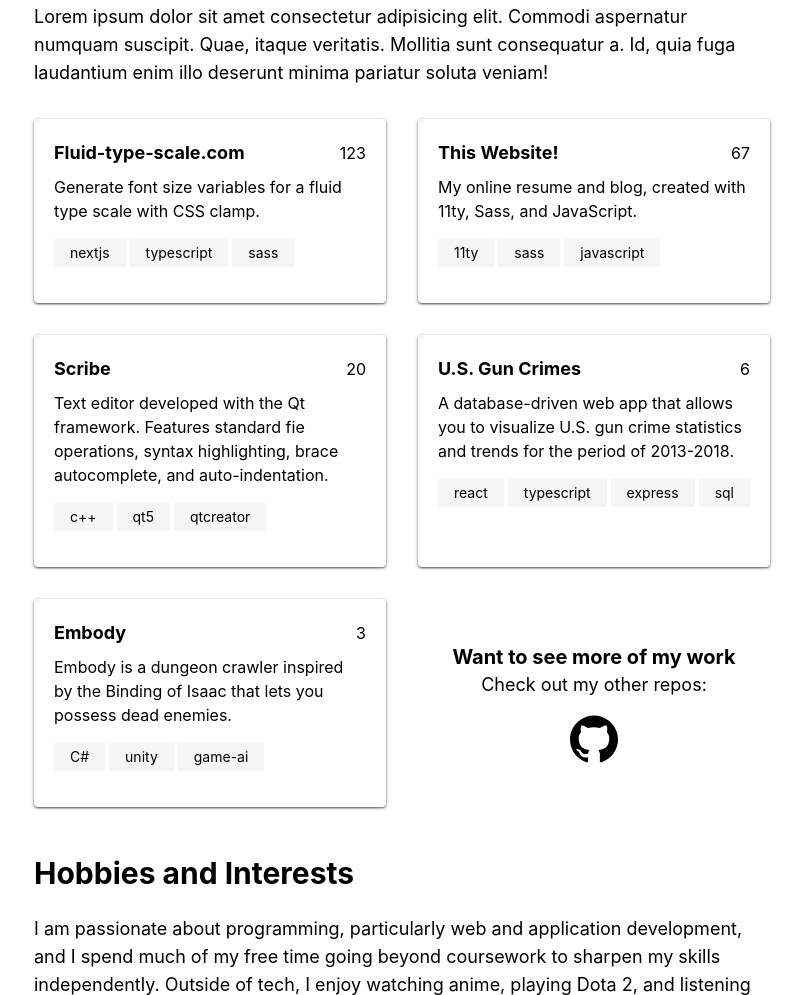
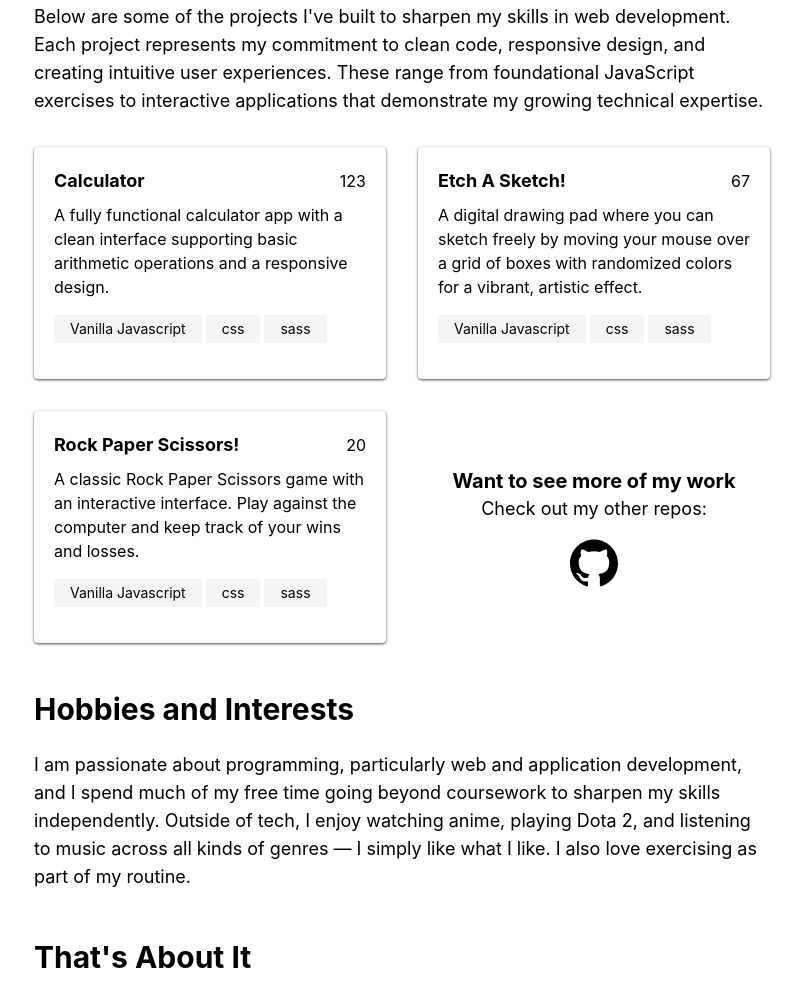
Before and after one commit to Dtdeep/portfolio, a website built with Vite: page index.html in a window 1280 px wide. Shown: the part 805-1800 px from the top of the page, without its empty margins (238-1041 px from the left). Built offline with nearby package versions, Linux system fonts and the light colour scheme.

Commit message:
Fix final

```diff
--- a/index.html
+++ b/index.html
@@ -45,90 +45,62 @@
     <!-- Software Projects -->
     <section class="mt-12">
       <h2 class="text-3xl font-bold dark:text-white">Software Projects</h2>
-      <p class="mt-6 text-lg dark:text-neutral-200">Lorem ipsum dolor sit amet consectetur adipisicing elit. Commodi
-        aspernatur numquam suscipit. Quae, itaque veritatis. Mollitia sunt consequatur a. Id, quia fuga laudantium enim
-        illo deserunt minima pariatur soluta veniam!</p>
+      <p class="mt-6 text-lg dark:text-neutral-200">Below are some of the projects I've built to sharpen my skills in web development. Each project represents my commitment to clean code, responsive design, and creating intuitive user experiences. These range from foundational JavaScript exercises to interactive applications that demonstrate my growing technical expertise.</p>
 
       <!-- Projects gallery -->
       <div class="mt-8 grid grid-cols-1 gap-8 sm:grid-cols-2">
+        <a href="https://dtdeep.github.io/odin-calculator/" style="text-decoration: none; display: block;">
           <section
             class="card cursor-pointer rounded p-5 shadow-sm shadow-black/60 transition hover:-translate-y-2 hover:shadow-md hover:shadow-black/50 dark:bg-neutral-800">
             <header class="flex items-center justify-between dark:text-gray-50">
-            <h3 class="text-lg font-bold">Fluid-type-scale.com</h3>
+              <h3 class="text-lg font-bold">Calculator</h3>
               <span>123</span>
             </header>
-          <div class="mt-2 dark:text-gray-300">Generate font size variables for a fluid type scale with CSS clamp.</div>
+            <div class="mt-2 dark:text-gray-300">A fully functional calculator app with a clean interface supporting basic arithmetic operations and a responsive design.</div>
 
             <footer class="my-4 flex gap-1">
-            <span class="bg-neutral-100 px-4 py-1 text-sm dark:bg-neutral-600 dark:text-gray-50">nextjs</span>
-            <span class="bg-neutral-100 px-4 py-1 text-sm dark:bg-neutral-600 dark:text-gray-50">typescript</span>
+              <span class="bg-neutral-100 px-4 py-1 text-sm dark:bg-neutral-600 dark:text-gray-50">Vanilla Javascript</span>
+              <span class="bg-neutral-100 px-4 py-1 text-sm dark:bg-neutral-600 dark:text-gray-50">css</span>
               <span class="bg-neutral-100 px-4 py-1 text-sm dark:bg-neutral-600 dark:text-gray-50">sass</span>
             </footer>
           </section>
+        </a>
 
+        <a href="https://dtdeep.github.io/Etch-a-Sketch/" style="text-decoration: none; display: block;">
           <section
             class="card cursor-pointer rounded p-5 shadow-sm shadow-black/60 transition hover:-translate-y-2 hover:shadow-md hover:shadow-black/50 dark:bg-neutral-800">
             <header class="flex items-center justify-between dark:text-gray-50">
-            <h3 class="text-lg font-bold">This Website!</h3>
+              <h3 class="text-lg font-bold">Etch A Sketch!</h3>
               <span>67</span>
             </header>
-          <div class="mt-2 dark:text-gray-300">My online resume and blog, created with 11ty, Sass, and JavaScript.</div>
+            <div class="mt-2 dark:text-gray-300">A digital drawing pad where you can sketch freely by moving your mouse over a grid of boxes with randomized colors for a vibrant, artistic effect.</div>
 
             <footer class="my-4 flex gap-1">
-            <span class="bg-neutral-100 px-4 py-1 text-sm dark:bg-neutral-600 dark:text-gray-50">11ty</span>
+              <span class="bg-neutral-100 px-4 py-1 text-sm dark:bg-neutral-600 dark:text-gray-50">Vanilla Javascript</span>
+              <span class="bg-neutral-100 px-4 py-1 text-sm dark:bg-neutral-600 dark:text-gray-50">css</span>
               <span class="bg-neutral-100 px-4 py-1 text-sm dark:bg-neutral-600 dark:text-gray-50">sass</span>
-            <span class="bg-neutral-100 px-4 py-1 text-sm dark:bg-neutral-600 dark:text-gray-50">javascript</span>
             </footer>
           </section>
+        </a>
 
+        <a href="https://dtdeep.github.io/rock-paper-scissors/" style="text-decoration: none; display: block;">
           <section
             class="card cursor-pointer rounded p-5 shadow-sm shadow-black/60 transition hover:-translate-y-2 hover:shadow-md hover:shadow-black/50 dark:bg-neutral-800">
             <header class="flex items-center justify-between dark:text-gray-50">
-            <h3 class="text-lg font-bold">Scribe</h3>
+              <h3 class="text-lg font-bold">Rock Paper Scissors!</h3>
               <span>20</span>
             </header>
-          <div class="mt-2 dark:text-gray-300">Text editor developed with the Qt framework. Features standard fie
-            operations, syntax highlighting, brace autocomplete, and auto-indentation.</div>
+            <div class="mt-2 dark:text-gray-300">A classic Rock Paper Scissors game with an interactive interface. Play against the computer and keep track of your wins and losses.</div>
 
             <footer class="my-4 flex gap-1">
-            <span class="bg-neutral-100 px-4 py-1 text-sm dark:bg-neutral-600 dark:text-gray-50">c++</span>
-            <span class="bg-neutral-100 px-4 py-1 text-sm dark:bg-neutral-600 dark:text-gray-50">qt5</span>
-            <span class="bg-neutral-100 px-4 py-1 text-sm dark:bg-neutral-600 dark:text-gray-50">qtcreator</span>
+              <span class="bg-neutral-100 px-4 py-1 text-sm dark:bg-neutral-600 dark:text-gray-50">Vanilla Javascript</span>
+              <span class="bg-neutral-100 px-4 py-1 text-sm dark:bg-neutral-600 dark:text-gray-50">css</span>
+              <span class="bg-neutral-100 px-4 py-1 text-sm dark:bg-neutral-600 dark:text-gray-50">sass</span>
             </footer>
           </section>
+        </a>
 
-        <section
-          class="card cursor-pointer rounded p-5 shadow-sm shadow-black/60 transition hover:-translate-y-2 hover:shadow-md hover:shadow-black/50 dark:bg-neutral-800">
-          <header class="flex items-center justify-between dark:text-gray-50">
-            <h3 class="text-lg font-bold">U.S. Gun Crimes</h3>
-            <span>6</span>
-          </header>
-          <div class="mt-2 dark:text-gray-300">A database-driven web app that allows you to visualize U.S. gun crime
-            statistics and trends for the period of 2013-2018.</div>
 
-          <footer class="my-4 flex gap-1">
-            <span class="bg-neutral-100 px-4 py-1 text-sm dark:bg-neutral-600 dark:text-gray-50">react</span>
-            <span class="bg-neutral-100 px-4 py-1 text-sm dark:bg-neutral-600 dark:text-gray-50">typescript</span>
-            <span class="bg-neutral-100 px-4 py-1 text-sm dark:bg-neutral-600 dark:text-gray-50">express</span>
-            <span class="bg-neutral-100 px-4 py-1 text-sm dark:bg-neutral-600 dark:text-gray-50">sql</span>
-          </footer>
-        </section>
-
-        <section
-          class="card cursor-pointer rounded p-5 shadow-sm shadow-black/60 transition hover:-translate-y-2 hover:shadow-md hover:shadow-black/50 dark:bg-neutral-800">
-          <header class="flex items-center justify-between dark:text-gray-50">
-            <h3 class="text-lg font-bold">Embody</h3>
-            <span>3</span>
-          </header>
-          <div class="mt-2 dark:text-gray-300">Embody is a dungeon crawler inspired by the Binding of Isaac that lets
-            you possess dead enemies.</div>
-
-          <footer class="my-4 flex gap-1">
-            <span class="bg-neutral-100 px-4 py-1 text-sm dark:bg-neutral-600 dark:text-gray-50">C#</span>
-            <span class="bg-neutral-100 px-4 py-1 text-sm dark:bg-neutral-600 dark:text-gray-50">unity</span>
-            <span class="bg-neutral-100 px-4 py-1 text-sm dark:bg-neutral-600 dark:text-gray-50">game-ai</span>
-          </footer>
-        </section>
 
         <section class="flex flex-col items-center justify-center">
           <header>
@@ -136,7 +108,7 @@
             <h4 class="text-center text-lg dark:text-neutral-200">Check out my other repos:</h4>
           </header>
           <div class="mt-4">
-            <a href="#">
+            <a href="https://github.com/Dtdeep">
               <svg class="h-12 text-black dark:text-white" role="img" class="" viewBox="0 0 24 24"
                 xmlns="http://www.w3.org/2000/svg">
                 <title>GitHub</title>
@@ -161,12 +133,9 @@
 
     <!-- So yeah! -->
     <section class="mt-12">
-      <h2 class="text-3xl font-bold dark:text-white">So, Yeah... That's Me!</h2>
-      <p class="mt-6 text-lg dark:text-neutral-200">Anyway, this is probably a good place to stop. There’s more to my
-        life than what I feel comfortable sharing here, but that’s about the gist of my background and interests. If you
-        made it this far, cool! You’re still awake! Maybe we can chat sometime and get to know each other.</p>
-      <p class="mt-6 text-lg dark:text-neutral-200">At the end of the day, I’m just a Real Human Bean who enjoys doing
-        real human things. If that sounds like your cup of tea, get in touch—I’d love to hear from you!</p>
+      <h2 class="text-3xl font-bold dark:text-white">That's About It</h2>
+      <p class="mt-6 text-lg dark:text-neutral-200">I'm not the type to put myself out there constantly, and honestly, I'm pretty content just doing my own thing—working on projects, exploring code, or decompressing with anime and music. I'm introverted by nature, so large crowds and forced networking aren't really my scene.</p>
+      <p class="mt-6 text-lg dark:text-neutral-200">That said, if you find something here interesting or want to talk about tech, projects, or literally anything, I'm more than open to it. I'm just not the one who'll initiate, but I'll definitely engage if you reach out. Good conversations with genuine people are always worth it.</p>
     </section>
   </article>
 
```
Lines whose indentation alone changed are shown as unchanged.
